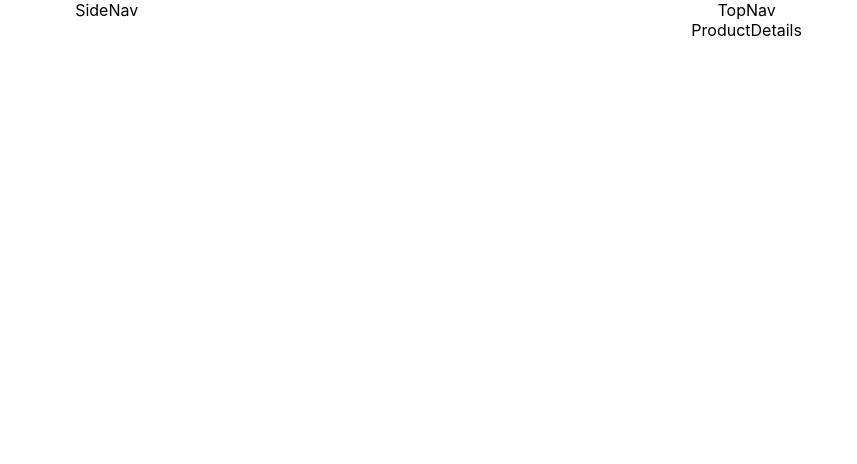
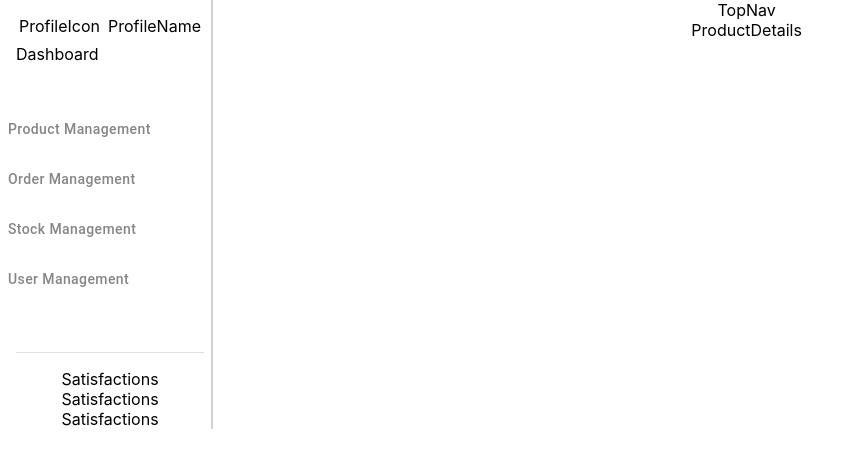
Before and after one commit to hashiniridmika/solar-company-management-system-we-bfrontend, a React (Create React App) app: page / in a window 1280 px wide. Shown: the top 464 px of the page, without its empty margins (0-857 px from the left). Built offline with nearby package versions, Linux system fonts and the light colour scheme.

Commit message:
Add new plans in dashboard

```diff
--- /dev/null
+++ b/src/components/common/SideNav/Item.js
@@ -0,0 +1,24 @@
+import { Button } from "@mui/material";
+import React from "react";
+
+export default function Item({ info }) {
+  return (
+    <div>
+      <Button
+        sx={{
+          textTransform: "none",
+          width: 220,
+          height: 50,
+          justifyContent: "flex-start",
+          color: "#868686",
+          ":hover": {
+            backgroundColor: "#E3FFE9",
+            color: "#047942",
+          },
+        }}
+      >
+        {info}
+      </Button>
+    </div>
+  );
+}
--- /dev/null
+++ b/src/components/common/SideNav/Profile/ProfileIcon.js
@@ -0,0 +1,5 @@
+import React from "react";
+
+export default function ProfileIcon() {
+  return <div>ProfileIcon</div>;
+}
--- /dev/null
+++ b/src/components/common/SideNav/Profile/ProfileName.js
@@ -0,0 +1,5 @@
+import React from "react";
+
+export default function ProfileName() {
+  return <div>ProfileName</div>;
+}
--- a/src/layouts/common/CommonLayout.js
+++ b/src/layouts/common/CommonLayout.js
@@ -6,7 +6,7 @@ export default function CommonLayout({ children }) {
   return (
     <div>
       <Grid2 container>
-        <Grid2 Item xs={2}>
+        <Grid2 Item xs={2} borderRight={2} borderColor="#D1D1D1">
           <SideNav />
         </Grid2>
         <Grid2 Item xs={10}>
--- a/src/layouts/common/SideNav.js
+++ b/src/layouts/common/SideNav.js
@@ -1,5 +1,28 @@
 import React from "react";
+import Profile from "./SideNav/Profile";
+import Items from "./SideNav/Items";
+import Statistic from "./SideNav/Statistic";
+import Divider from "@mui/material/Divider";
+import Grid2 from "@mui/material/Unstable_Grid2/Grid2";
 
 export default function SideNav() {
-  return <div>SideNav</div>;
+  return (
+    <div>
+      <Grid2 container direction="column">
+        <Grid2 Item pt={2}>
+          <Profile />
+        </Grid2>
+        <Grid2 container pl={2} pt={1}>
+          Dashboard
+        </Grid2>
+        <Grid2 container pt={5} pb={6}>
+          <Items />
+        </Grid2>
+        <Divider variant="middle" />
+        <Grid2>
+          <Statistic />
+        </Grid2>
+      </Grid2>
+    </div>
+  );
 }
--- /dev/null
+++ b/src/layouts/common/SideNav/Items.js
@@ -0,0 +1,25 @@
+import React from "react";
+import Item from "../../../components/common/SideNav/Item";
+import Grid2 from "@mui/material/Unstable_Grid2/Grid2";
+
+export default function Items() {
+  const button = [
+    "Product Management",
+    "Order Management",
+    "Stock Management",
+    "User Management",
+  ];
+  return (
+    <div>
+      <Grid2 container direction="column">
+        {button.map((val, key) => {
+          return (
+            <Grid2 Item key={key}>
+              <Item info={val} />
+            </Grid2>
+          );
+        })}
+      </Grid2>
+    </div>
+  );
+}
--- /dev/null
+++ b/src/layouts/common/SideNav/Profile.js
@@ -0,0 +1,19 @@
+import Grid2 from "@mui/material/Unstable_Grid2/Grid2";
+import React from "react";
+import ProfileIcon from "../../../components/common/SideNav/Profile/ProfileIcon";
+import ProfileName from "../../../components/common/SideNav/Profile/ProfileName";
+
+export default function Profile() {
+  return (
+    <div>
+      <Grid2 container justifyContent="center">
+        <Grid2 Item pr={1}>
+          <ProfileIcon />
+        </Grid2>
+        <Grid2 Item>
+          <ProfileName />
+        </Grid2>
+      </Grid2>
+    </div>
+  );
+}
--- /dev/null
+++ b/src/layouts/common/SideNav/Statistic.js
@@ -0,0 +1,14 @@
+import Grid2 from "@mui/material/Unstable_Grid2/Grid2";
+import React from "react";
+
+export default function Statistic() {
+  return (
+    <div>
+      <Grid2 container direction="column" pt={2}>
+        <Grid2 Item>Satisfactions</Grid2>
+        <Grid2 Item>Satisfactions</Grid2>
+        <Grid2 Item>Satisfactions</Grid2>
+      </Grid2>
+    </div>
+  );
+}
```
Also changed, not shown: src/components/common/SideNav/Statistic.js (added).
